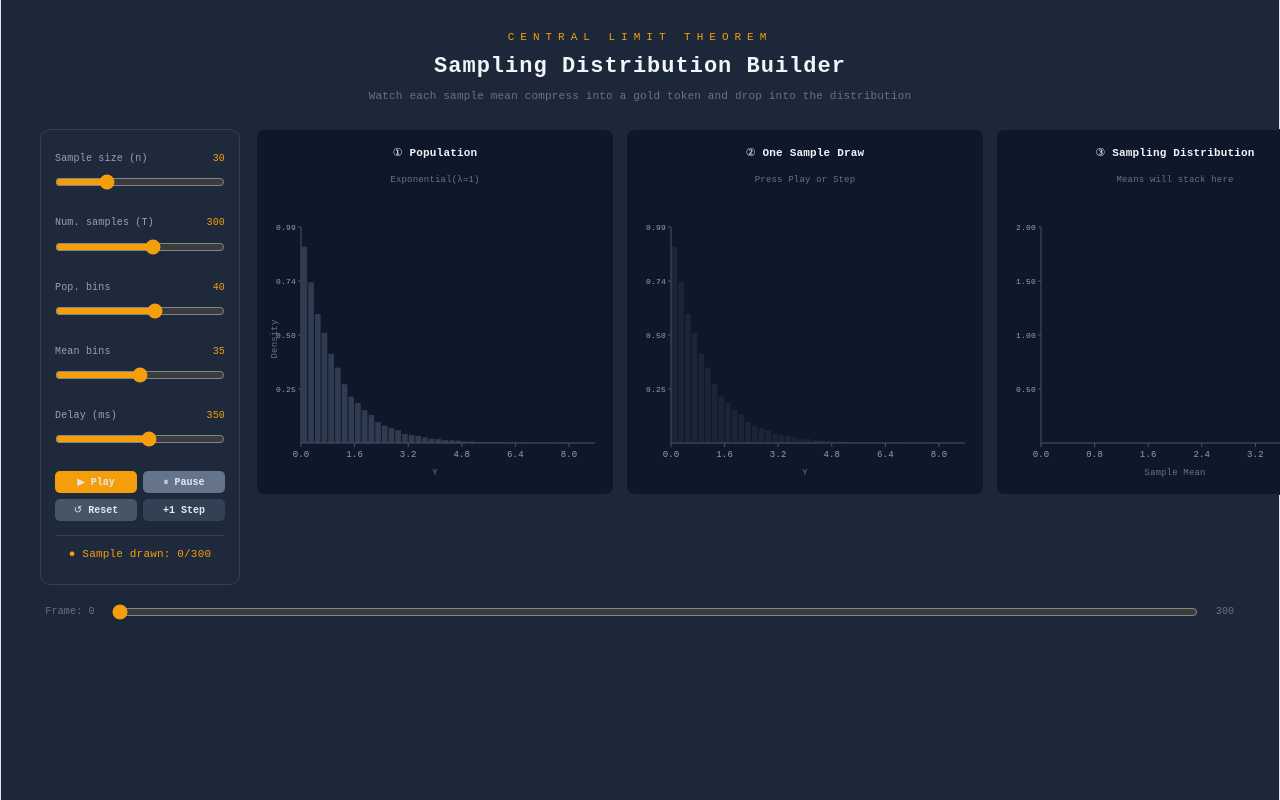
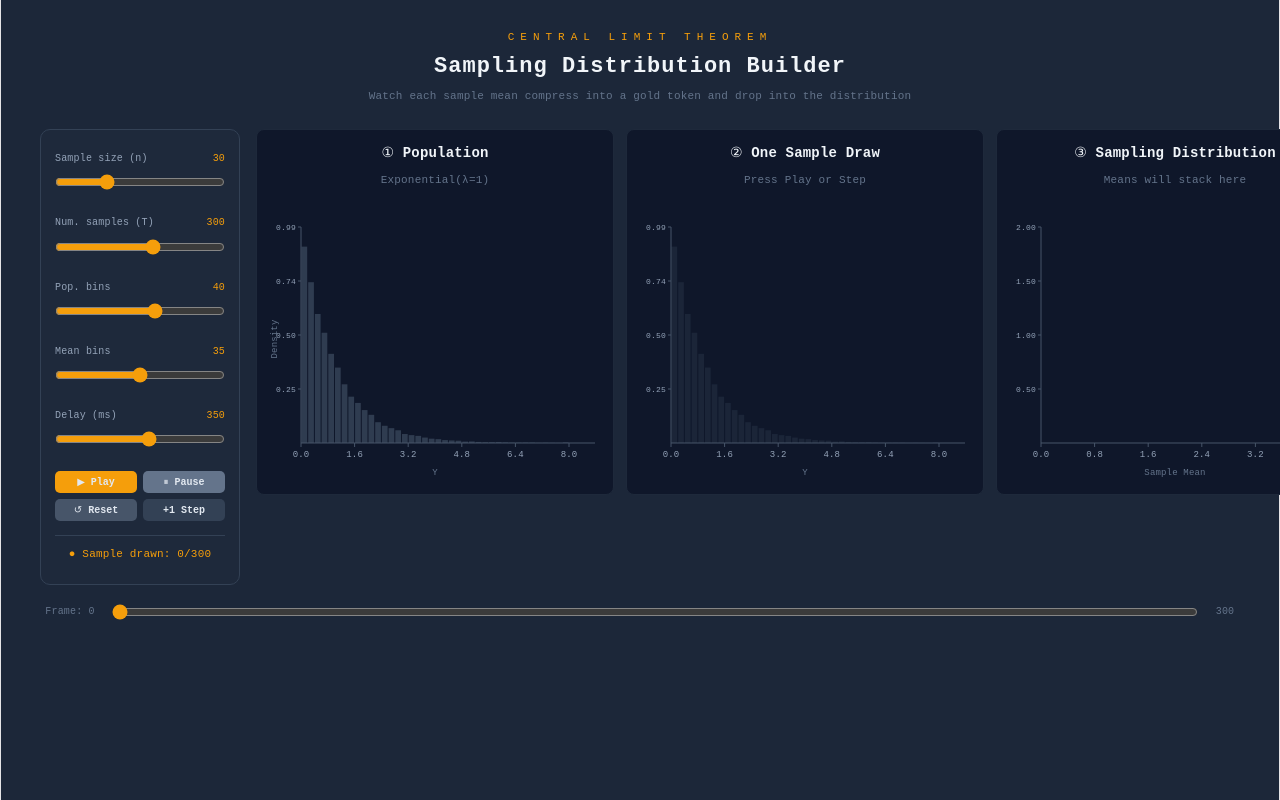
Before and after one commit to brunokomel/sampling-dist-builder, a React (Vite) app: page / in a window 1280 px wide. Built offline with nearby package versions, Linux system fonts and the light colour scheme.

Commit message:
Update App.jsx

```diff
--- a/src/App.jsx
+++ b/src/App.jsx
@@ -828,7 +828,7 @@ function PlotCard({ title, subtitle, children }) {
     >
       <div
         style={{
-          fontSize: 11,
+          fontSize: 14,
           fontWeight: 700,
           color: '#f1f5f9',
           marginBottom: 1,
@@ -838,7 +838,7 @@ function PlotCard({ title, subtitle, children }) {
       </div>
       <div
         style={{
-          fontSize: 9,
+          fontSize: 11,
           color: '#64748b',
           marginBottom: 6,
           minHeight: 12,
```
